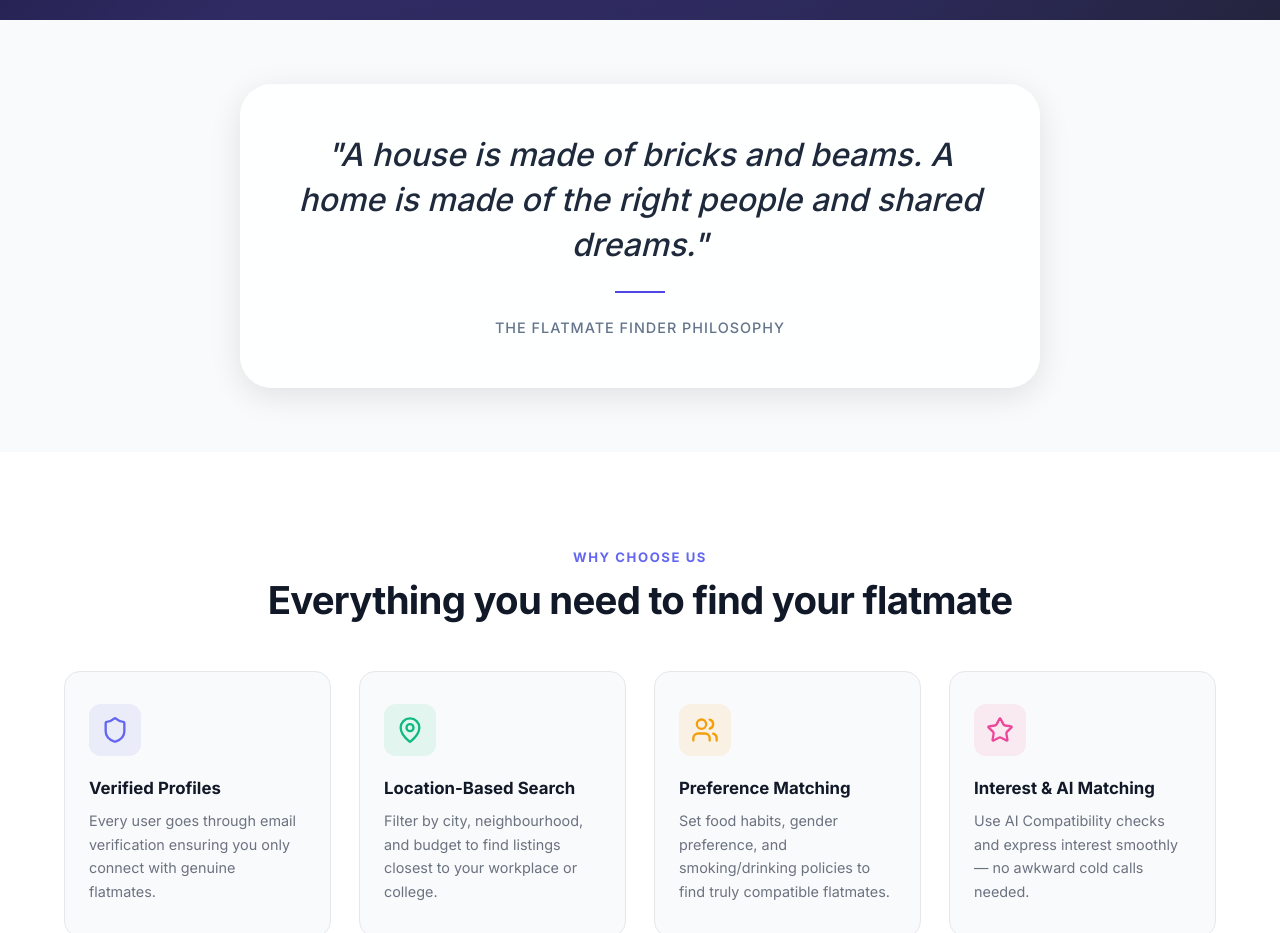
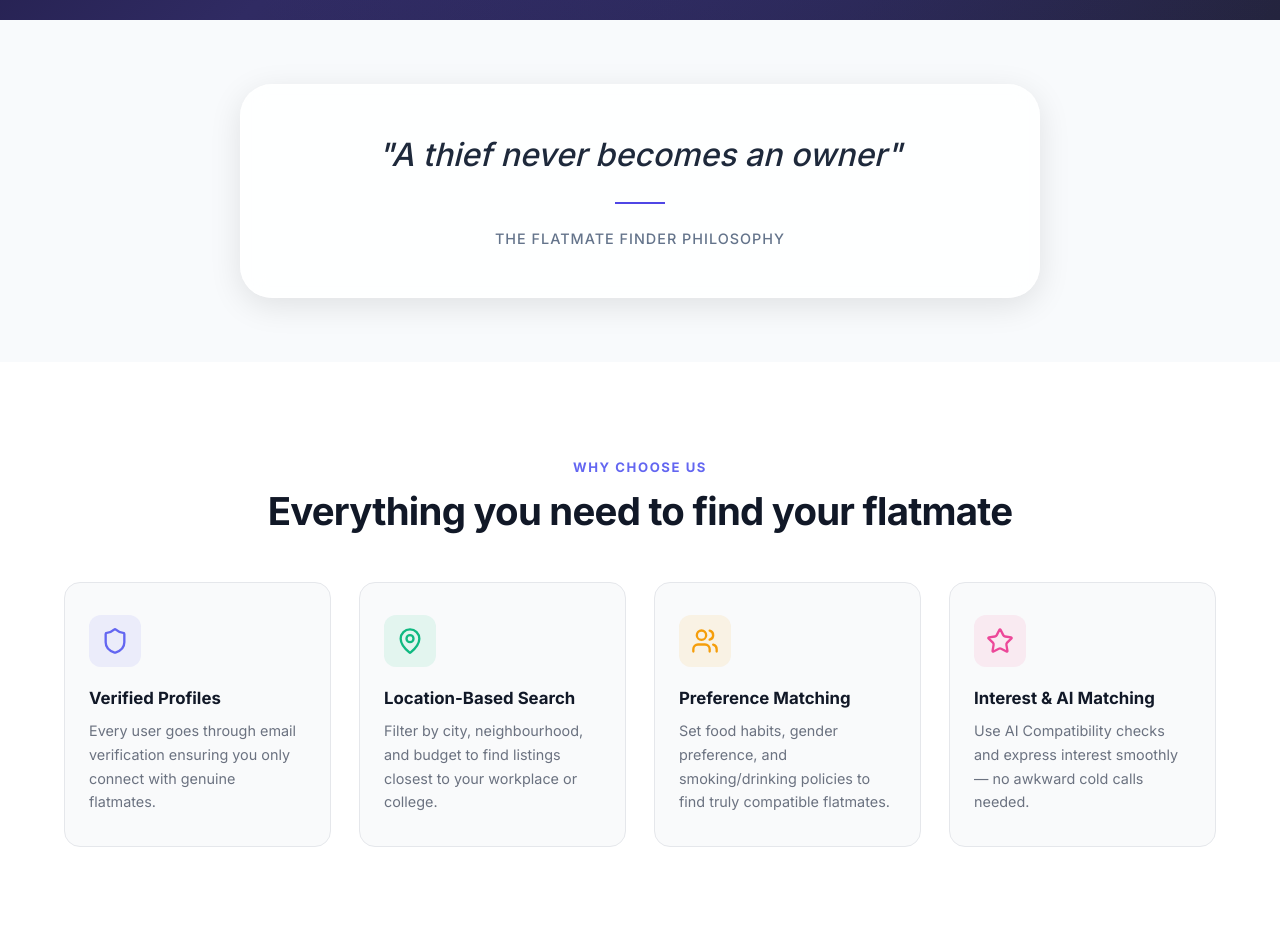
Before and after one commit to Gkchvcg/Flatmate-Finder, a React (Vite) app in the folder frontend/: page / in a window 1280 px wide. Shown: the part 780-1713 px from the top of the page. Built offline with nearby package versions, Linux system fonts and the light colour scheme; no server answers.

Commit message:
Updated landing page quote to: A thief never becomes an owner.

```diff
--- a/frontend/src/pages/LandingPage.jsx
+++ b/frontend/src/pages/LandingPage.jsx
@@ -165,7 +165,7 @@ const LandingPage = () => {
               position: 'relative',
               zIndex: 1
             }}>
-              "A house is made of bricks and beams. A home is made of the right people and shared dreams."
+              "A thief never becomes an owner"
             </h2>
             <div style={{
               marginTop: '1.5rem',
```
